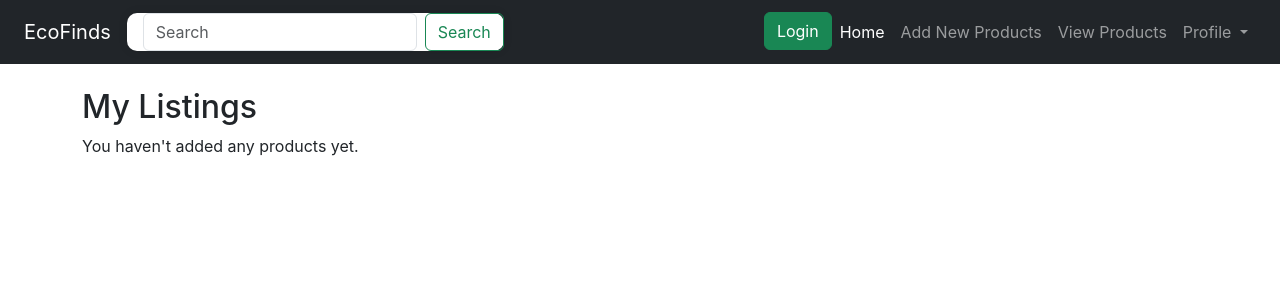
After one commit to Mahima-Koul/EcoFinds, a Flask app: page /view-listings in a window 1280 px wide. The commit adds this page. Shown: the top 300 px of the page. Run offline with Flask 3, Linux system fonts and the light colour scheme; the visitor is signed in with stand-in values (Sample User, id 1); data comes from the database, SQL or seed files in the repository; both versions use the stored data as it was after the commit.

Commit message:
more other changes

```diff
--- a/app.py
+++ b/app.py
@@ -2,6 +2,8 @@ from flask import Flask, render_template, request, redirect, url_for, session, f
 from flask_sqlalchemy import SQLAlchemy
 from datetime import datetime
 from werkzeug.security import generate_password_hash, check_password_hash
+from flask_login import login_required, current_user
+
 
 
 app = Flask(__name__)
@@ -15,6 +17,19 @@ class User(db.Model):
     email = db.Column(db.String(120), unique=True, nullable=False)
     password = db.Column(db.String(200), nullable=False)
 
+class Product(db.Model):
+    id = db.Column(db.Integer, primary_key=True)
+    title = db.Column(db.String(100), nullable=False)
+    description = db.Column(db.Text, nullable=False)
+    category = db.Column(db.String(50), nullable=False)
+    price = db.Column(db.Float, nullable=False)
+    image = db.Column(db.String(200), nullable=True)
+    user_id = db.Column(db.Integer, db.ForeignKey('user.id'))
+
+#---home page----
+@app.route("/")
+def home():
+    return render_template('index.html')
 
 #-----register-----#
 @app.route("/register", methods=["GET", "POST"])
@@ -23,15 +38,11 @@ def register():
         username = request.form["username"]
         email = request.form["email"]
         password = request.form["password"]
-
-        # hash password before saving
         hashed_pw = generate_password_hash(password)
         new_user = User(username=username, email=email, password=hashed_pw)
         db.session.add(new_user)
         db.session.commit()
-
-        return redirect(url_for("home"))  # after register, go to home page
-
+        return redirect(url_for("home"))
     return render_template("register.html")
 
 #-----login-----#
@@ -54,16 +65,6 @@ def login():
     return render_template("login.html")
 
 #-----product adding-----#
-class Product(db.Model):
-    id = db.Column(db.Integer, primary_key=True)
-    title = db.Column(db.String(100), nullable=False)
-    description = db.Column(db.Text, nullable=False)
-    category = db.Column(db.String(50), nullable=False)
-    price = db.Column(db.Float, nullable=False)
-    image = db.Column(db.String(200), nullable=True)  # placeholder for image URL or filename
-    user_id = db.Column(db.Integer, db.ForeignKey('user.id'))  # optional: which user posted it
-
-
 @app.route("/add-product", methods=["GET", "POST"])
 def add_product():
     if 'user_id' not in session:
@@ -77,30 +78,38 @@ def add_product():
         image = "placeholder.png"  # for now, just a placeholder
 
         new_product = Product(
-            title=title, description=description, category=category, price=price, image=image, user_id=session['user_id']
+            title=title,
+            description=description,
+            category=category,
+            price=price,
+            image=image,
+            user_id=session['user_id']
         )
         db.session.add(new_product)
         db.session.commit()
-
-        return redirect(url_for("browse"))
-
+        return redirect(url_for("view_listings"))
     return render_template("add_product.html")
 
+#-----product listing------
+@app.route("/view-listings")
+def view_listings():
+    if "user_id" not in session:  # not logged in
+        flash("Please log in first")
+        return redirect(url_for("login"))
+    products = Product.query.filter_by(user_id=session['user_id']).all()
+    return render_template("view_listings.html", products=products)
 
-@app.route("/browse")
-def browse():
-    category_filter = request.args.get("category")
-    search_query = request.args.get("q")
+#showing accounts page
+@app.route("/account")
+def account():
+    if "user_id" not in session:  # only allow logged in users
+        return redirect(url_for("login"))
 
-    products = Product.query
+    user = User.query.get(session["user_id"])  # fetch current user from DB
+    return render_template("account.html", user=user)
 
-    if category_filter:
-        products = products.filter_by(category=category_filter)
-    if search_query:
-        products = products.filter(Product.title.contains(search_query))
 
-    products = products.all()
-    return render_template("browse.html", products=products)
+
 
 
 @app.route("/show_users")
@@ -111,11 +120,13 @@ def show_users():
         output += f"<p>ID: {u.id} | Username: {u.username} | Email: {u.email} | Password: {u.password}</p>"
     return output
 
+@app.route("/show_products")
+def show():
+    prod= Product.query.all()
+    print(prod)
+    return "hello"
 
 
-@app.route("/")
-def home():
-    return render_template('index.html')
 
 if __name__=="__main__":
     with app.app_context():
--- a/static/style.css
+++ b/static/style.css
@@ -3,34 +3,37 @@
 /* General body styles */
 body {
     font-family: inter;
-    background-color: #C7F9CC;
+    background-color: #ffffff;
     margin: 0;
     padding: 0;
 }
 
 /* Navbar styling */
 .navbar {
-    background-color:#80ED99;
+    background-color: #80ED99;
     color: white;
     padding: 12px;
     text-align: center;
+    z-index: 1000;
 }
 
-.navbar > .container-fluid > .navbar-nav >li >  a {
+.navbar>.container-fluid>.navbar-nav>li>a {
     color: white;
 }
 
-.navbar > .container-fluid > .navbar-nav > li > a:hover {
+.navbar>.container-fluid>.navbar-nav>li>a:hover {
     text-decoration: underline;
 }
 
 /* Reset dropdown items to default Bootstrap colors */
 .dropdown-item {
-    color: black;  /* text color */
+    color: black;
+    /* text color */
 }
 
 .dropdown-item:hover {
-    background-color: #80ED99;  /* hover background */
+    background-color: #80ED99;
+    /* hover background */
     color: white;
 }
 
@@ -46,11 +49,13 @@ button {
 }
 
 button:hover {
-    background-color:#22577A;
+    background-color: #22577A;
 }
 
 /* Forms */
-input[type="text"], input[type="email"], input[type="password"] {
+input[type="text"],
+input[type="email"],
+input[type="password"] {
     width: 90%;
     padding: 10px;
     margin: 10px 0;
@@ -63,8 +68,29 @@ input[type="text"], input[type="email"], input[type="password"] {
 form {
     max-width: 400px;
     background-color: white;
-    box-shadow: 0 0 10px rgba(0,0,0,0.1);
+    box-shadow: 0 0 10px rgba(0, 0, 0, 0.1);
     border-radius: 10px;
     padding-left: 1rem;
 
 }
+
+.mainbody-mainpage {
+    background-image: url(background.jpg);
+    background-size: cover;
+    /* fills the area */
+    background-position: center;
+    /* keeps it centered */
+    background-repeat: no-repeat;
+    /* no tiling */
+    height: 90vh;
+    /* full screen height */
+    width: 100%;
+    /* full width */
+    display: flex;
+    flex-direction: column;
+    justify-content: center;
+    /* vertically center content */
+    align-items: center;
+    /* horizontally center content */
+    color: white;
+}
--- /dev/null
+++ b/templates/view_listings.html
@@ -0,0 +1,85 @@
+<!DOCTYPE html>
+<html lang="en">
+
+<head>
+    <meta charset="UTF-8">
+    <meta name="viewport" content="width=device-width, initial-scale=1.0">
+    <title>Document</title>
+    <link href="https://cdn.jsdelivr.net/npm/bootstrap@5.3.3/dist/css/bootstrap.min.css" rel="stylesheet">
+    <link rel="stylesheet" href="/static/style.css">
+</head>
+
+<body>
+    <nav class="navbar navbar-expand-lg navbar-dark bg-dark">
+
+        <div class="container-fluid">
+            <a class="navbar-brand" href="/">EcoFinds</a>
+            <form class="d-flex" role="search">
+                <input class="form-control me-2" type="search" placeholder="Search" aria-label="Search" />
+                <button class="btn btn-outline-success" type="submit">Search</button>
+            </form>
+            <button class="navbar-toggler" type="button" data-bs-toggle="collapse"
+                data-bs-target="#navbarSupportedContent" aria-controls="navbarSupportedContent" aria-expanded="false"
+                aria-label="Toggle navigation">
+                <span class="navbar-toggler-icon"></span>
+            </button>
+            <div class="collapse navbar-collapse" id="navbarSupportedContent">
+                <ul class="navbar-nav ms-auto mb-2 mb-lg-0">
+                    <li class="nav-item">
+                        <a class="btn btn-success ms-2" href="/login">Login</a>
+                    </li>
+
+                    <li class="nav-item">
+                        <a class="nav-link active" aria-current="page" href="/">Home</a>
+                    </li>
+                    <li class="nav-item">
+                        <a class="nav-link" href="/add-product">Add New Products</a>
+                    </li>
+                    <li class="nav-item">
+                        <a class="nav-link" href="/view-listings">View Products</a>
+                    </li>
+
+                    <li class="nav-item dropdown">
+                        <a class="nav-link dropdown-toggle" href="#" role="button" data-bs-toggle="dropdown"
+                            aria-expanded="false">
+                            Profile
+                        </a>
+                        <ul class="dropdown-menu">
+                            <li><a class="dropdown-item" href="#">Account</a></li>
+                            <li><a class="dropdown-item" href="#">Settings</a></li>
+                            <li>
+                                <hr class="dropdown-divider">
+                            </li>
+                            <li><a class="dropdown-item" href="#">Log Out</a></li>
+                        </ul>
+                    </li>
+                </ul>
+
+            </div>
+        </div>
+    </nav>
+    <div class="container mt-4">
+        <h2>My Listings</h2>
+        <div class="row">
+            {% for product in products %}
+            <div class="col-md-4">
+                <div class="card mb-3">
+                    <div class="card-body">
+                        <h5 class="card-title">{{ product.title }}</h5>
+                        <p class="card-text">{{ product.description }}</p>
+                        <p><strong>Price:</strong> ₹{{ product.price }}</p>
+                    </div>
+                </div>
+            </div>
+            {% else %}
+            <p>You haven't added any products yet.</p>
+            {% endfor %}
+        </div>
+    </div>
+
+
+
+    <script src="https://cdn.jsdelivr.net/npm/bootstrap@5.3.3/dist/js/bootstrap.bundle.min.js"></script>
+</body>
+
+</html>
```
Also changed, not shown: templates/account.html (added, +12 -0 lines), templates/base.html (+35 -10 lines), templates/browse.html (added, +86 -0 lines), templates/index.html (+21 -6 lines), templates/login.html (+44 -1 lines), instance/auction.db, static/background.jpg (added).
